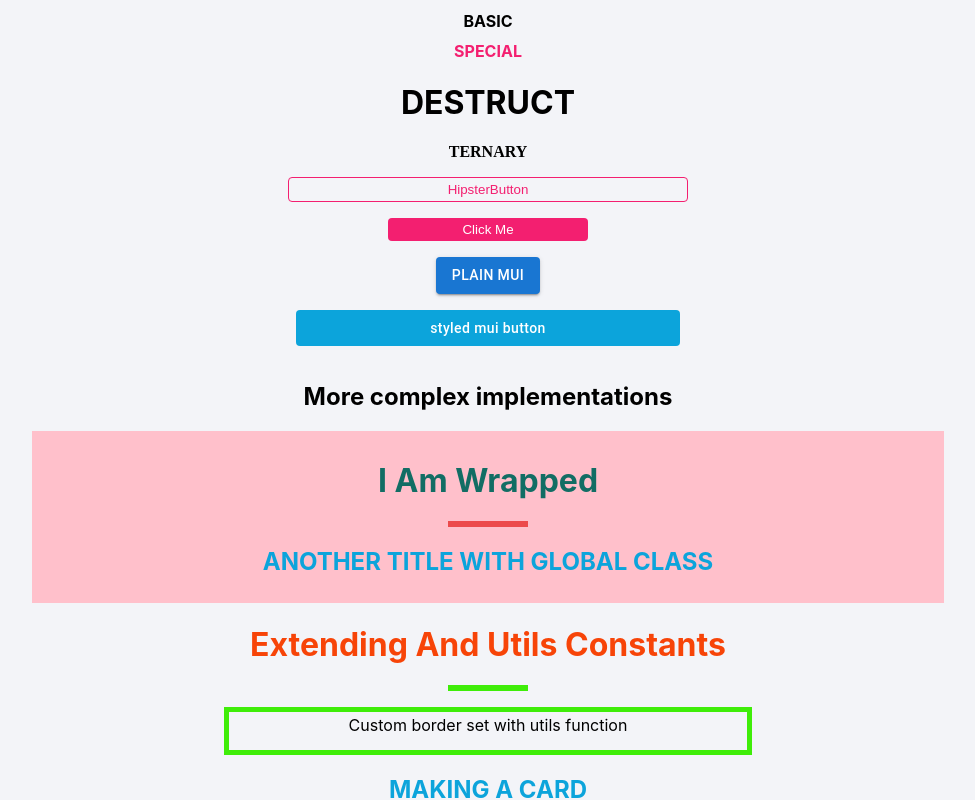
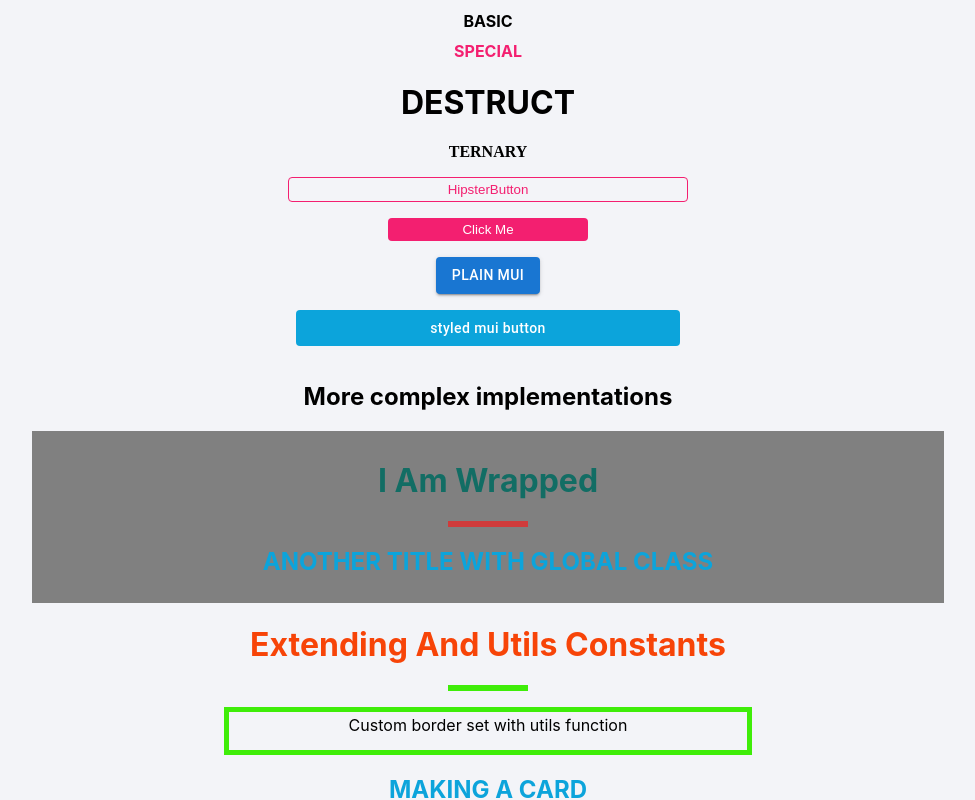
Before and after one commit to nigmasilmi/styled-components-guide, a React (Create React App) app: page / in a window 1280 px wide. Shown: the top 800 px of the page, without its empty margins (152-1127 px from the left). Built offline with nearby package versions, Linux system fonts and the light colour scheme.

Commit message:
using GlobalStyles

```diff
--- a/src/App.js
+++ b/src/App.js
@@ -1,3 +1,4 @@
+import GlobalStyles from "./global-styles";
 import BasicTitle from "./components/BasicTitle";
 import { DefaultButton, HipsterButton } from "./components/Buttons";
 import MUIButtonExtended from "./components/MUIButtonExtended";
@@ -8,6 +9,7 @@ import Card from "./components/Card";
 function App() {
   return (
     <div>
+      <GlobalStyles />
       <BasicTitle>Basic</BasicTitle>
       <BasicTitle special>Special</BasicTitle>
       <BasicTitle destruct>Destruct</BasicTitle>
--- /dev/null
+++ b/src/global-styles.js
@@ -0,0 +1,55 @@
+import { createGlobalStyle } from "styled-components";
+
+const GlobalStyles = createGlobalStyle`
+:root {
+  --primary: #f31f70;
+  --secondary: #0ca4db;
+  --globalBG: #f3f4f8;
+}
+
+body {
+  margin: 0;
+  font-family: -apple-system, BlinkMacSystemFont, "Segoe UI", "Roboto", "Oxygen",
+    "Ubuntu", "Cantarell", "Fira Sans", "Droid Sans", "Helvetica Neue",
+    sans-serif;
+  -webkit-font-smoothing: antialiased;
+  -moz-osx-font-smoothing: grayscale;
+  background: var(--globalBG);
+}
+
+code {
+  font-family: source-code-pro, Menlo, Monaco, Consolas, "Courier New",
+    monospace;
+}
+
+.title {
+  text-align: center;
+  text-transform: uppercase;
+}
+
+.btn {
+  display: block;
+  text-align: center;
+  background-color: var(--primary);
+  color: #fff;
+  border: none;
+  border-radius: 0.25rem;
+  cursor: pointer;
+  text-transform: capitalize;
+  padding: 0.25rem;
+  width: 200px;
+  margin: 1rem auto;
+}
+
+.bg-grey {
+  background: grey;
+}
+
+.title {
+  text-transform: uppercase;
+  color: var(--secondary);
+}
+
+`;
+
+export default GlobalStyles;
--- a/src/index.js
+++ b/src/index.js
@@ -1,6 +1,6 @@
 import React from "react";
 import ReactDOM from "react-dom/client";
-import "./index.css";
+// import "./index.css";
 import App from "./App";
 
 const root = ReactDOM.createRoot(document.getElementById("root"));
```
